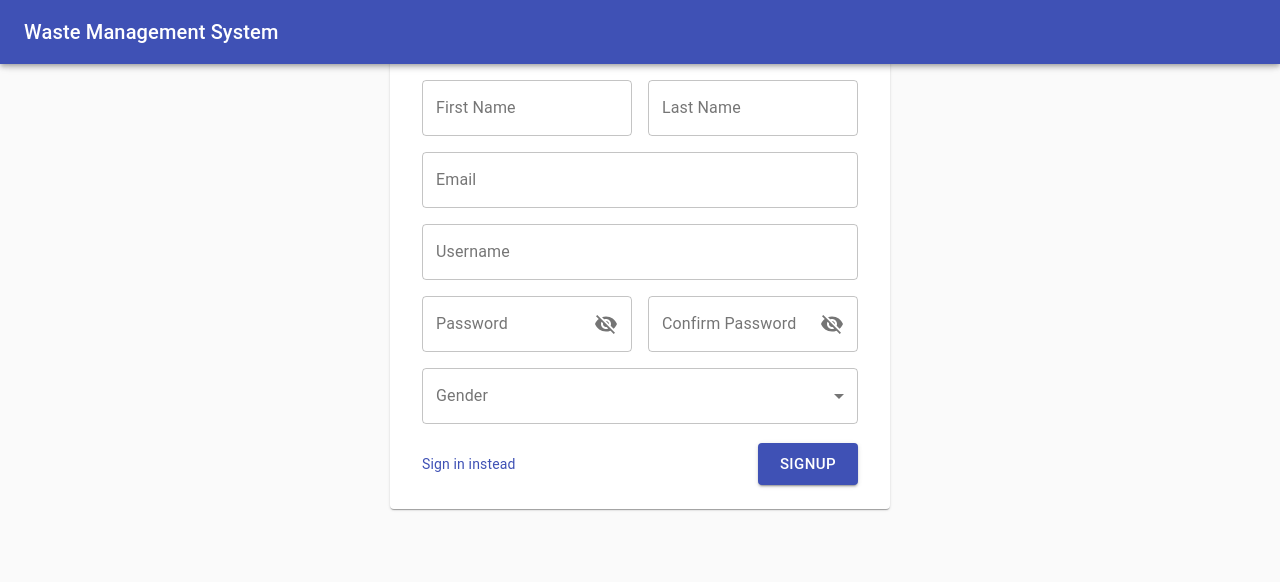
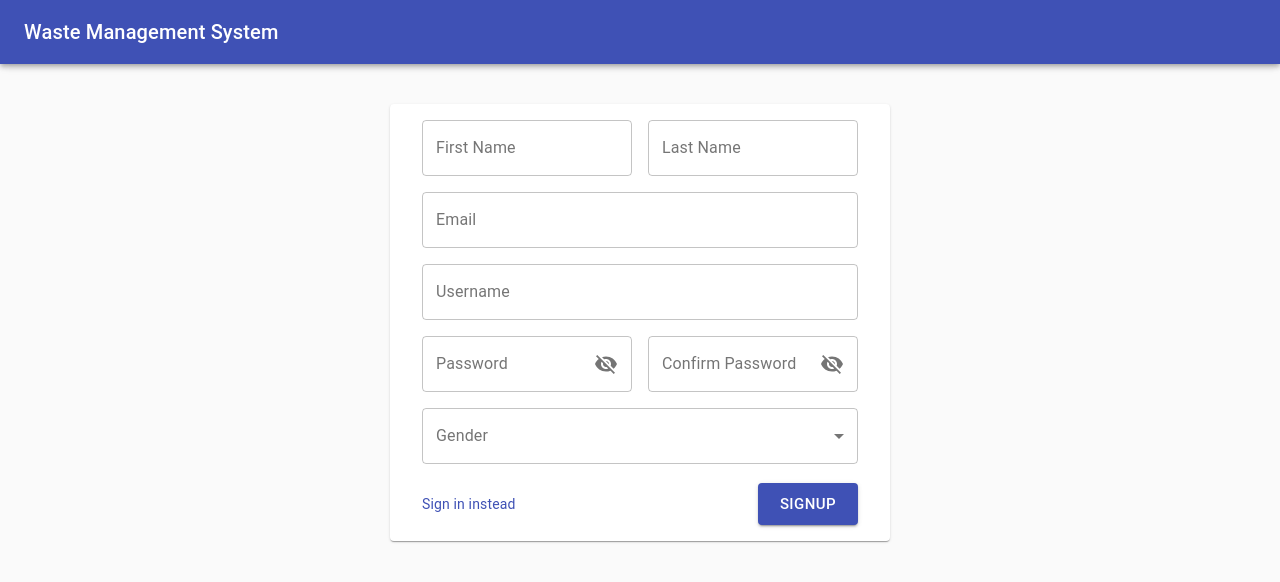
Before and after one commit to meladsamuel/waste-management-frontend, a React (Create React App) app: page /register in a window 1280 px wide. Shown: the top 582 px of the page. Built offline with nearby package versions, Linux system fonts and the light colour scheme; no server answers.

Commit message:
fix form position and loading progress

```diff
--- a/src/component/Login.jsx
+++ b/src/component/Login.jsx
@@ -7,6 +7,7 @@ import {
   Grid,
   makeStyles,
   Link,
+  LinearProgress,
 } from '@material-ui/core';
 import { Alert } from '@material-ui/lab';
 import { useFormik } from 'formik';
@@ -14,10 +15,12 @@ import * as yup from 'yup';
 import { Link as RouterLink, useLocation } from 'react-router-dom';
 import { useAuth } from '../contexts/AuthContext';
 
-const useStyles = makeStyles(() => ({
+const useStyles = makeStyles((theme) => ({
   root: {
     maxWidth: 500,
     margin: 'auto',
+    marginTop: theme.spacing(5),
+    overflow: 'hidden',
   },
 }));
 
@@ -48,6 +51,7 @@ const Login = () => {
   return (
     <form onSubmit={form.handleSubmit}>
       <Paper className={classes.root}>
+        {loading && <LinearProgress />}
         <Grid
           container
           alignItems="center"
@@ -80,6 +84,7 @@ const Login = () => {
               variant="outlined"
               name="password"
               label="Password"
+              type="password"
               value={form.values.password}
               onChange={form.handleChange}
               error={form.touched.password && Boolean(form.errors.password)}
--- a/src/component/SignUp.jsx
+++ b/src/component/SignUp.jsx
@@ -14,6 +14,7 @@ import {
   InputAdornment,
   IconButton,
   FormHelperText,
+  LinearProgress,
 } from '@material-ui/core';
 import { Alert } from '@material-ui/lab';
 import { useFormik } from 'formik';
@@ -22,10 +23,12 @@ import { useHistory, Link as RouterLink } from 'react-router-dom';
 import { Visibility, VisibilityOff } from '@material-ui/icons';
 import { useAuth } from '../contexts/AuthContext';
 
-const useStyles = makeStyles(() => ({
+const useStyles = makeStyles((theme) => ({
   root: {
     maxWidth: 500,
     margin: 'auto',
+    marginTop: theme.spacing(5),
+    overflow: 'hidden',
   },
 }));
 
@@ -81,6 +84,7 @@ const SignUp = () => {
   return (
     <form onSubmit={form.handleSubmit}>
       <Paper className={classes.root}>
+        {loading && <LinearProgress />}
         <Grid
           container
           alignItems="center"
```
